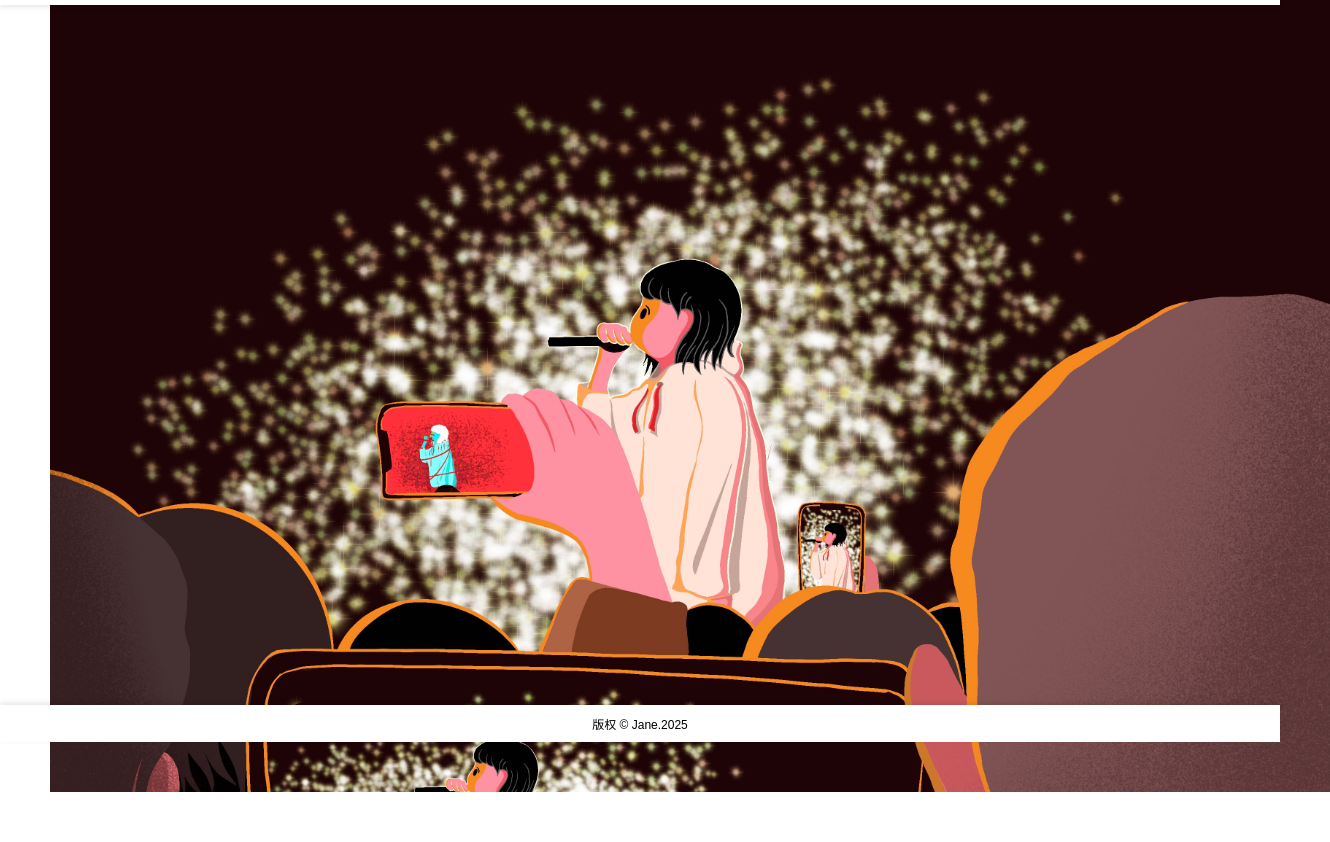
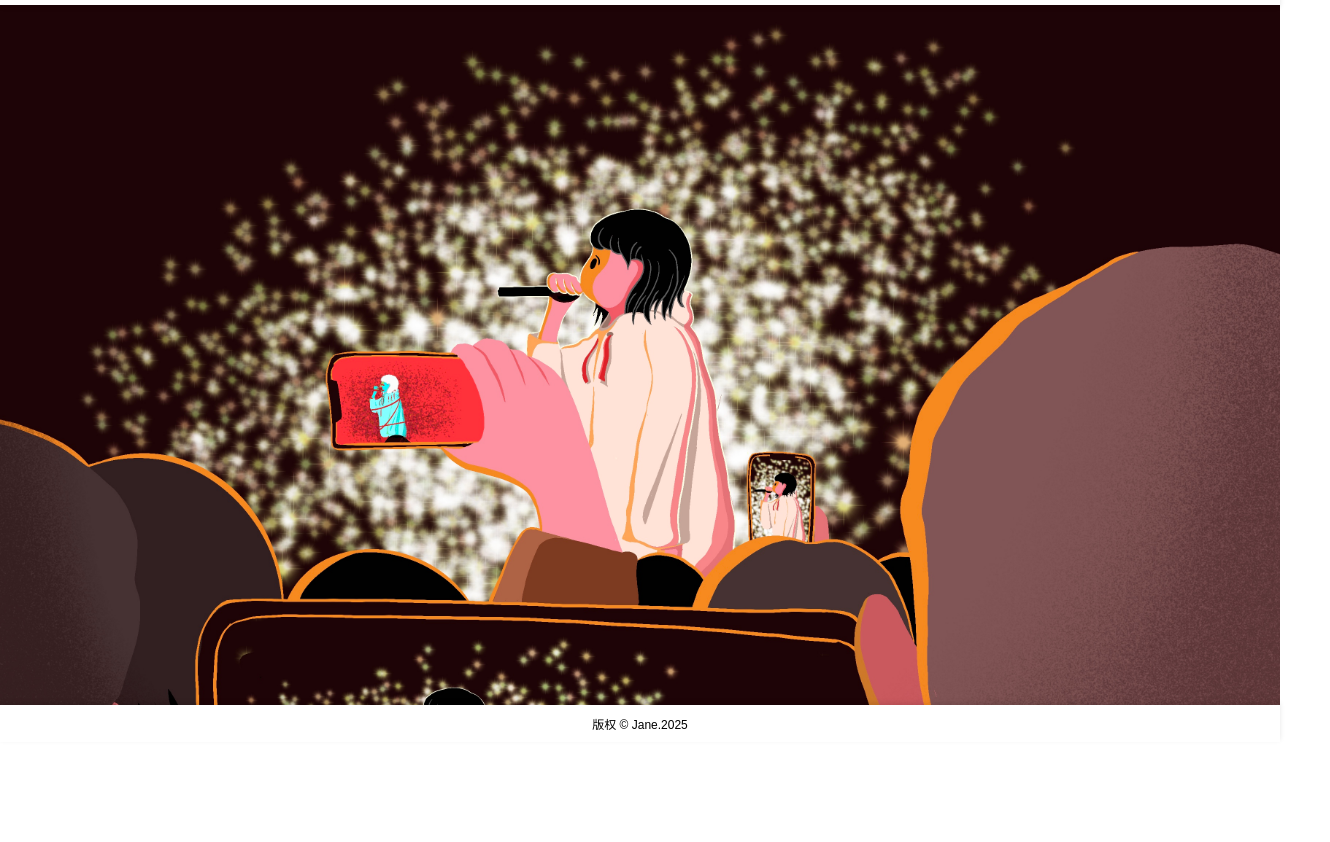
Before and after one commit to JaneZheng-03/janezheng, a plain HTML site: page index.html in a window 1280 px wide. Shown: the part 58-900 px from the top of the page, 1330 px wide, since content can reach past the window. After the commit the page ends 800 px from the top, so only its background shows below. Drawn offline with Linux system fonts and the light colour scheme.

Commit message:
Update index.html

```diff
--- a/index.html
+++ b/index.html
@@ -73,14 +73,22 @@ margin-left: 10px;
     padding: 50px;
   }
 
-/* 图片样式，让图片充满页面 */
+/* 图片样式，让图片居中并充满页面 */
+.content {
+  position: relative; /* 让图片定位相对于父容器 */
+  width: 100%;
+  height: 100vh; /* 高度占满整个视口 */
+}
+
 .content img {
+  position: absolute; /* 绝对定位图片 */
+  top: 50%; /* 垂直方向居中 */
+  left: 50%; /* 水平方向居中 */
+  transform: translate(-50%, -50%); /* 使用 transform 实现居中 */
   width: 100vw; /* 宽度充满视口 */
   height: 100vh; /* 高度充满视口 */
   object-fit: cover; /* 图片按比例裁剪并填满视口 */
-  display: block; /* 移除图片默认的 inline 间距 */
 }
-
   /* 底部版权栏样式 */
   .footer {
     background-color: #FFFFFF;
```
